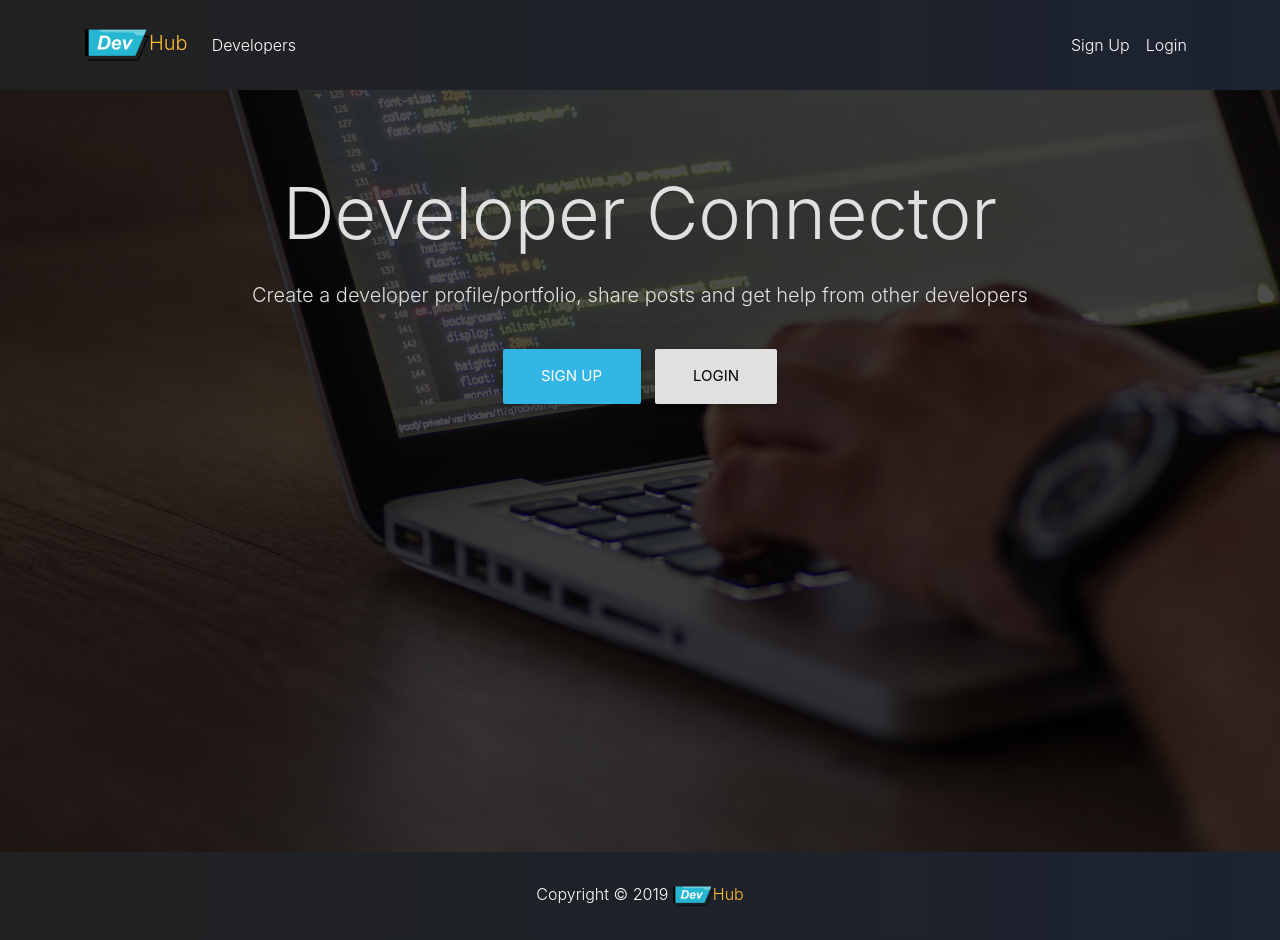
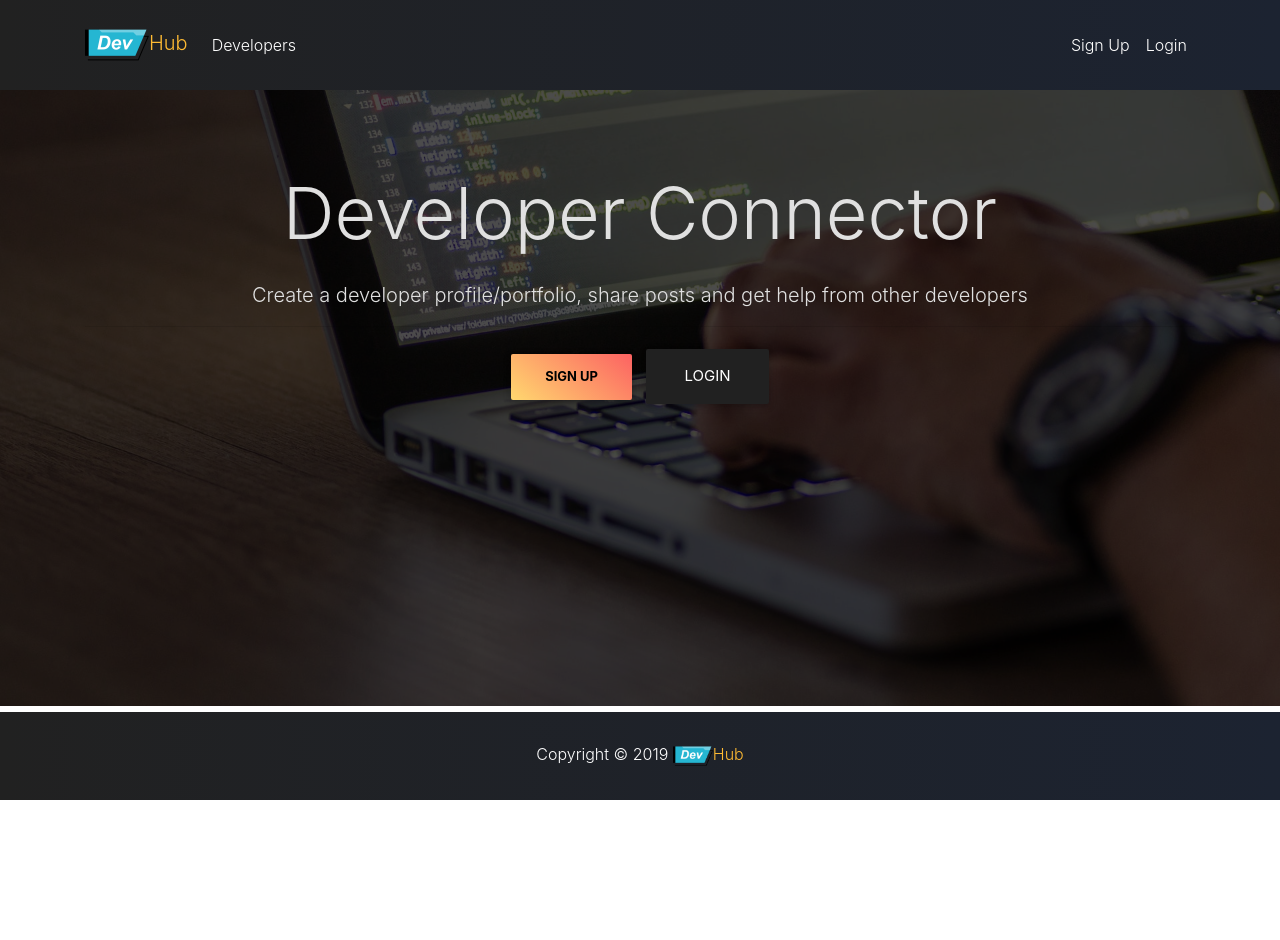
Before and after one commit to MasterKN48/devhub, a React (Create React App) app in the folder client/: page / in a window 1280 px wide. After the commit the page ends 800 px from the top, so only its background shows below. Built offline with nearby package versions, Linux system fonts and the light colour scheme.

Commit message:
finishv1

```diff
--- a/client/src/App.css
+++ b/client/src/App.css
@@ -7,7 +7,7 @@ img {
   background: url('./img/showcase.jpg') no-repeat;
   background-size: cover;
   background-position: center;
-  height: 100vh;
+  height: 77vh;
   margin-top: -24px;
   margin-bottom: -50px;
 }
--- a/client/src/component/layout/Landing.js
+++ b/client/src/component/layout/Landing.js
@@ -20,8 +20,8 @@ class Landing extends Component {
                 </h1>
                 <p className="lead"> Create a developer profile/portfolio, share posts and get help from other developers</p>
                 <hr />
-                <Link to="/register" className="btn btn-lg btn-info mr-2">Sign Up</Link>
-                <Link to="/login" className="btn btn-lg btn-light">Login</Link>
+                <Link to="/register" className="btn waves-effect mask waves-light rgba-white-gradient peach-gradient btn-info mr-2" style={{color:'black',fontWeight:'bold'}}>Sign Up</Link>
+                <Link to="/login" className="btn btn-lg btn-dark">Login</Link>
             </div>
             </div>
         </div>
```
